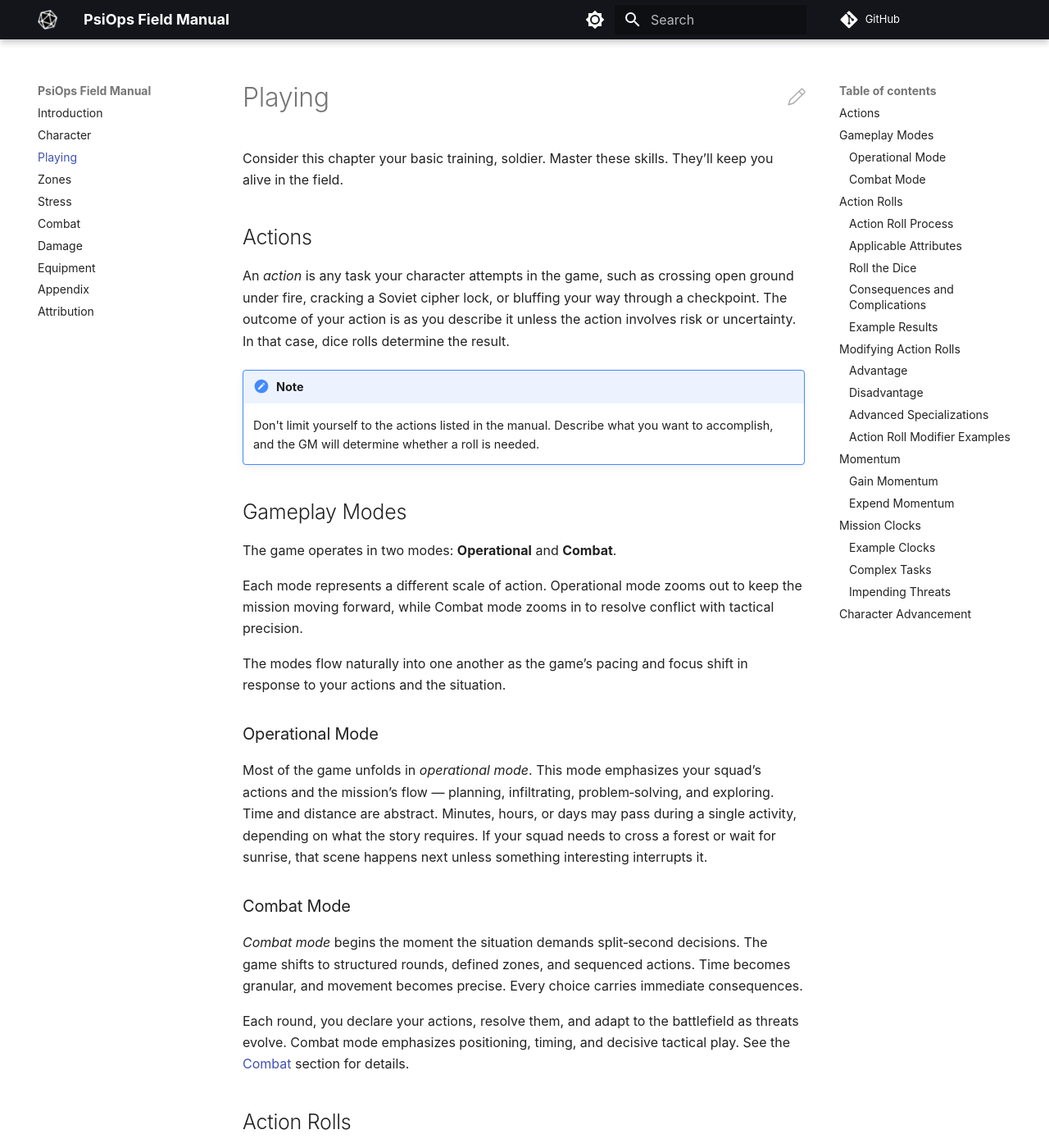
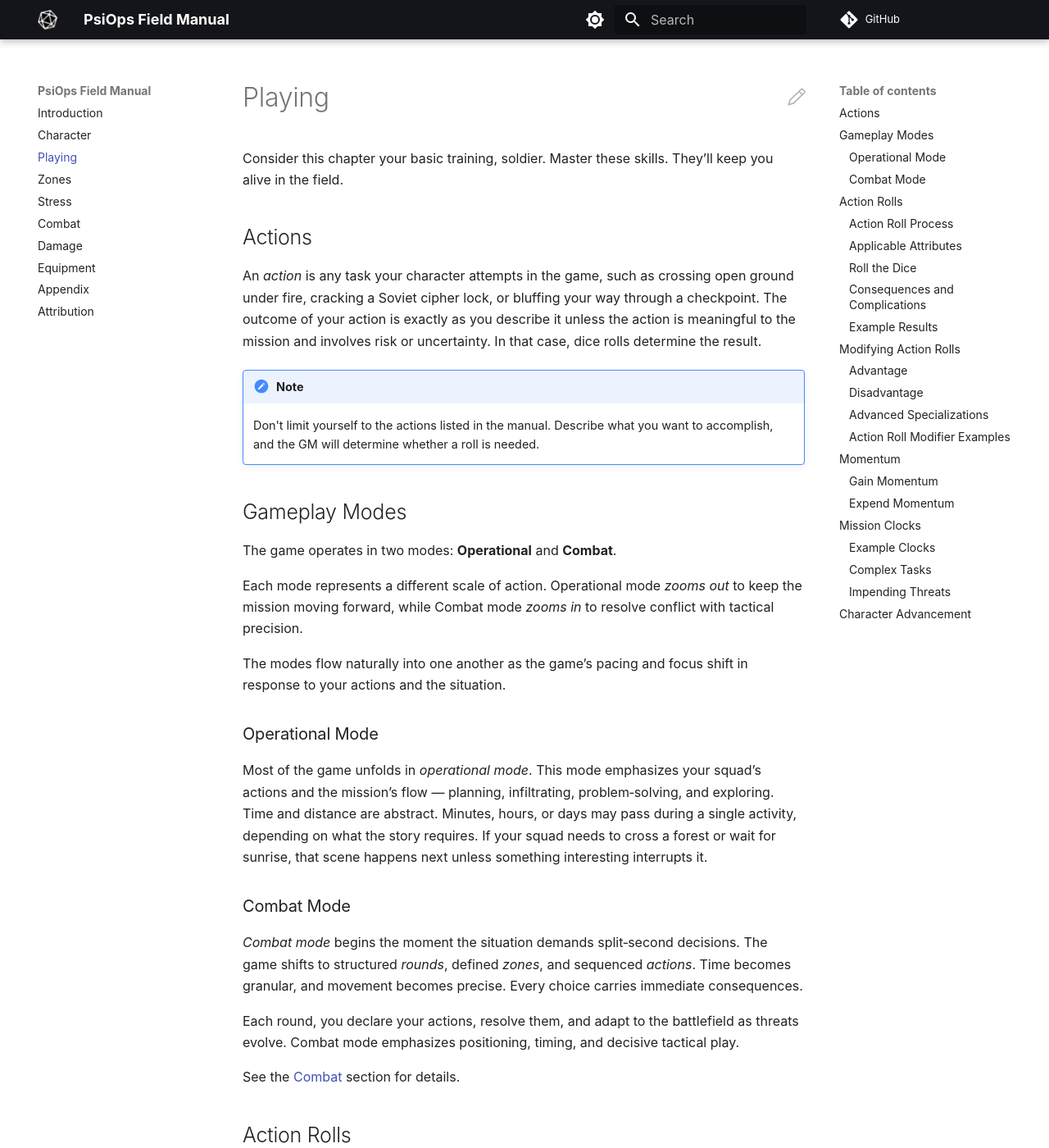
Before and after one commit to joemoose/psiops, an MkDocs documentation site: the page built from docs/playing.md, in a window 1280 px wide and 1400 px high. Shown: the whole window at 82% size. Built offline with MkDocs 1.6.1 and Material for MkDocs 9.7.7, drawn with Linux system fonts in a browser that asks for light colours; plug-ins that fetch from the network failed and are left out; comment, search, counter and statistics services are not loaded.

Commit message:
Enhance clarity on actions and gameplay modes
Clarified descriptions of actions and gameplay modes, emphasizing the importance of meaningful actions and the transition between operational and combat modes.

```diff
--- a/docs/playing.md
+++ b/docs/playing.md
@@ -4,7 +4,7 @@ Consider this chapter your basic training, soldier. Master these skills. They’
 
 ## Actions
 
-An *action* is any task your character attempts in the game, such as crossing open ground under fire, cracking a Soviet cipher lock, or bluffing your way through a checkpoint. The outcome of your action is as you describe it unless the action involves risk or uncertainty. In that case, dice rolls determine the result.
+An *action* is any task your character attempts in the game, such as crossing open ground under fire, cracking a Soviet cipher lock, or bluffing your way through a checkpoint. The outcome of your action is exactly as you describe it unless the action is meaningful to the mission and involves risk or uncertainty. In that case, dice rolls determine the result.
 
 !!! note
 
@@ -14,7 +14,7 @@ An *action* is any task your character attempts in the game, such as crossing op
 
 The game operates in two modes: **Operational** and **Combat**.
 
-Each mode represents a different scale of action. Operational mode zooms out to keep the mission moving forward, while Combat mode zooms in to resolve conflict with tactical precision.
+Each mode represents a different scale of action. Operational mode *zooms out* to keep the mission moving forward, while Combat mode *zooms in* to resolve conflict with tactical precision.
 
 The modes flow naturally into one another as the game’s pacing and focus shift in response to your actions and the situation.
 
@@ -24,9 +24,11 @@ Most of the game unfolds in *operational mode*. This mode emphasizes your squad
 
 ### Combat Mode
 
-*Combat mode* begins the moment the situation demands split‑second decisions. The game shifts to structured rounds, defined zones, and sequenced actions. Time becomes granular, and movement becomes precise. Every choice carries immediate consequences.
+*Combat mode* begins the moment the situation demands split‑second decisions. The game shifts to structured *rounds*, defined *zones*, and sequenced *actions*. Time becomes granular, and movement becomes precise. Every choice carries immediate consequences.
 
-Each round, you declare your actions, resolve them, and adapt to the battlefield as threats evolve. Combat mode emphasizes positioning, timing, and decisive tactical play. See the [Combat](combat.md) section for details.
+Each round, you declare your actions, resolve them, and adapt to the battlefield as threats evolve. Combat mode emphasizes positioning, timing, and decisive tactical play.
+
+See the [Combat](combat.md) section for details.
 
 ## Action Rolls
 
```
